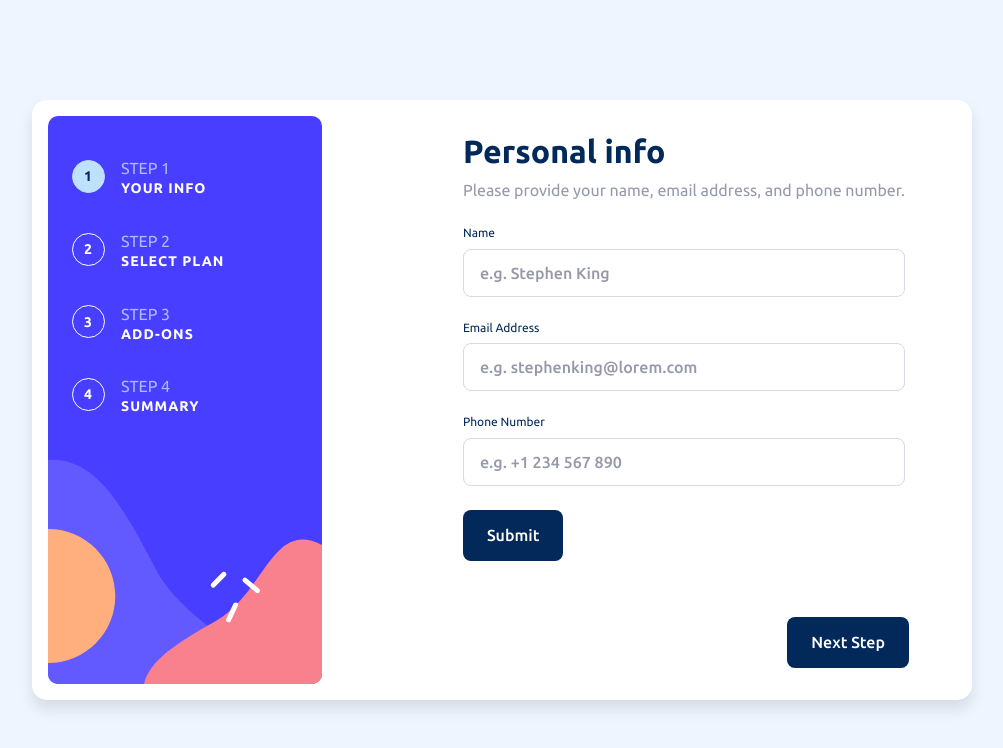
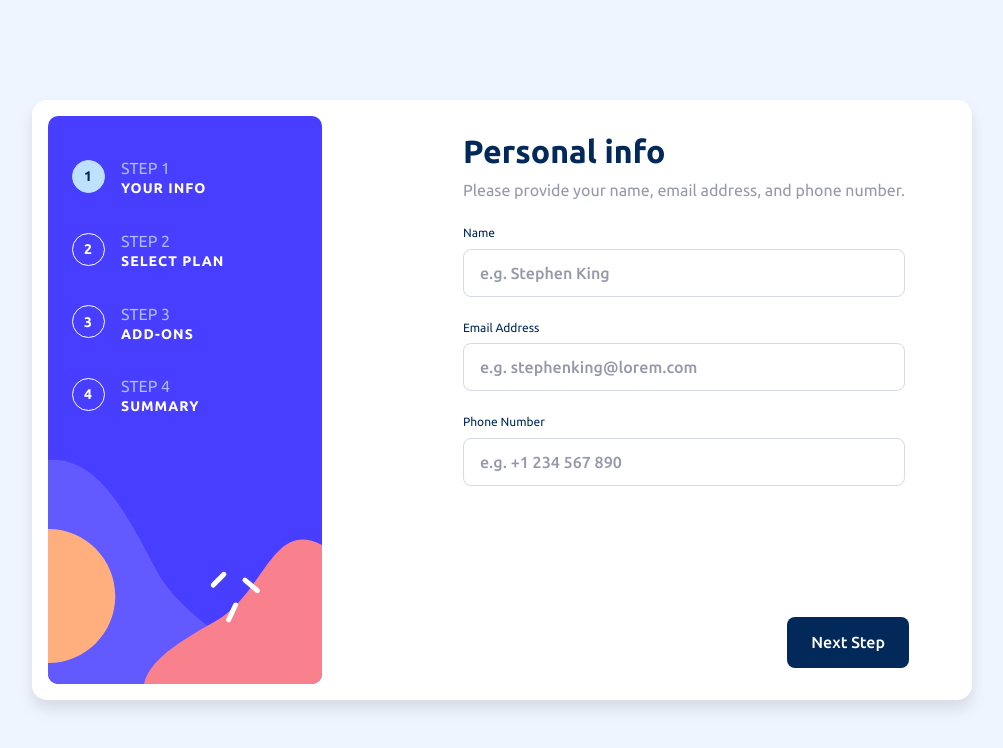
Before and after one commit to nikosetiawanp/multi-step-form, a React (Vite) app: page / in a window 1280 px wide. Shown: the top 748 px of the page, without its empty margins (138-1141 px from the left). Built offline with nearby package versions, Linux system fonts and the light colour scheme.

Commit message:
add form validation to navigation

```diff
--- a/src/App.tsx
+++ b/src/App.tsx
@@ -30,8 +30,8 @@ function App() {
   } = useForm<PersonalInfo>({
     resolver: zodResolver(PersonalInfoSchema),
   });
-  const submitPersonalInfo: SubmitHandler<PersonalInfo> = (data) =>
-    alert(JSON.stringify(data));
+  const submitPersonalInfo: SubmitHandler<PersonalInfo> = () =>
+    setCurrentStep(currentStep + 1);
 
   const [currentStep, setCurrentStep] = useState(1);
   const [billingCycle, setBillingCycle] = useState<"monthly" | "yearly">(
@@ -89,6 +89,8 @@ function App() {
               <Navigation
                 currentStep={currentStep}
                 setCurrentStep={setCurrentStep}
+                errors={errors}
+                handleSubmit={handleSubmit}
                 submitPersonalInfo={submitPersonalInfo}
               />
             </div>
@@ -101,6 +103,8 @@ function App() {
           <Navigation
             currentStep={currentStep}
             setCurrentStep={setCurrentStep}
+            errors={errors}
+            handleSubmit={handleSubmit}
             submitPersonalInfo={submitPersonalInfo}
           />
         </div>
--- a/src/components/Navigation.tsx
+++ b/src/components/Navigation.tsx
@@ -1,20 +1,27 @@
-import type { SubmitHandler } from "react-hook-form";
+import type {
+  FieldErrors,
+  SubmitHandler,
+  UseFormHandleSubmit,
+} from "react-hook-form";
 import type { PersonalInfo } from "../types/personalInfo";
 
 export default function Navigation(props: {
   currentStep: number;
   setCurrentStep: React.Dispatch<React.SetStateAction<number>>;
+  errors: FieldErrors<PersonalInfo>;
+  handleSubmit: UseFormHandleSubmit<PersonalInfo>;
   submitPersonalInfo: SubmitHandler<PersonalInfo>;
 }) {
   const next = () => {
     if (props.currentStep >= 5) {
       return;
     } else if (props.currentStep == 1) {
-      props.setCurrentStep(props.currentStep + 1);
+      props.handleSubmit(props.submitPersonalInfo)();
     } else {
       props.setCurrentStep(props.currentStep + 1);
     }
   };
+
   const previous = () => {
     if (props.currentStep <= 1) {
       return;
--- a/src/components/PersonalInfoForm.tsx
+++ b/src/components/PersonalInfoForm.tsx
@@ -10,13 +10,15 @@ import type { PersonalInfo } from "../types/personalInfo";
 export default function PersonalInfoForm(props: {
   register: UseFormRegister<PersonalInfo>;
   errors: FieldErrors<PersonalInfo>;
-  handleSubmit: UseFormHandleSubmit<PersonalInfo, PersonalInfo>;
   currentStep: number;
   setCurrentStep: React.Dispatch<React.SetStateAction<number>>;
+  handleSubmit: UseFormHandleSubmit<PersonalInfo>;
   submitPersonalInfo: SubmitHandler<PersonalInfo>;
 }) {
   return (
-    <form onSubmit={props.handleSubmit(props.submitPersonalInfo)}>
+    <form
+    // onSubmit={props.handleSubmit(props.submitPersonalInfo)}
+    >
       <div className="flex flex-col gap-6 w-full md:max-w-[350px] lg:max-w-[450px]">
         <StepHeader
           title="Personal info"
@@ -93,10 +95,6 @@ export default function PersonalInfoForm(props: {
             className={`${props.errors.phone && "border-red-500"} h-[40px] md:h-[48px] px-4 py-2 rounded-sm md:rounded-lg border text-preset-4 font-medium md:text-preset-3-medium text-blue-950 border-purple-200 hover:cursor-pointer hover:border-purple-600 active:border-purple-600 placeholder:text-preset-3-regular placeholder:text-grey-500`}
           />
         </div>
-
-        <button type="submit" className="button-primary">
-          Submit
-        </button>
       </div>
     </form>
   );
--- a/src/schemas/personalInfoSchema.ts
+++ b/src/schemas/personalInfoSchema.ts
@@ -1,7 +1,7 @@
 import * as z from "zod/v4";
 
 export const PersonalInfoSchema = z.object({
-  name: z.string().min(1),
-  email: z.email(),
-  phone: z.string().min(1),
+  name: z.string().min(1, "This field is required"),
+  email: z.email("Invalid email").min(1, "This field is required"),
+  phone: z.string("Invalid phone").min(1, "This field is required"),
 });
```
